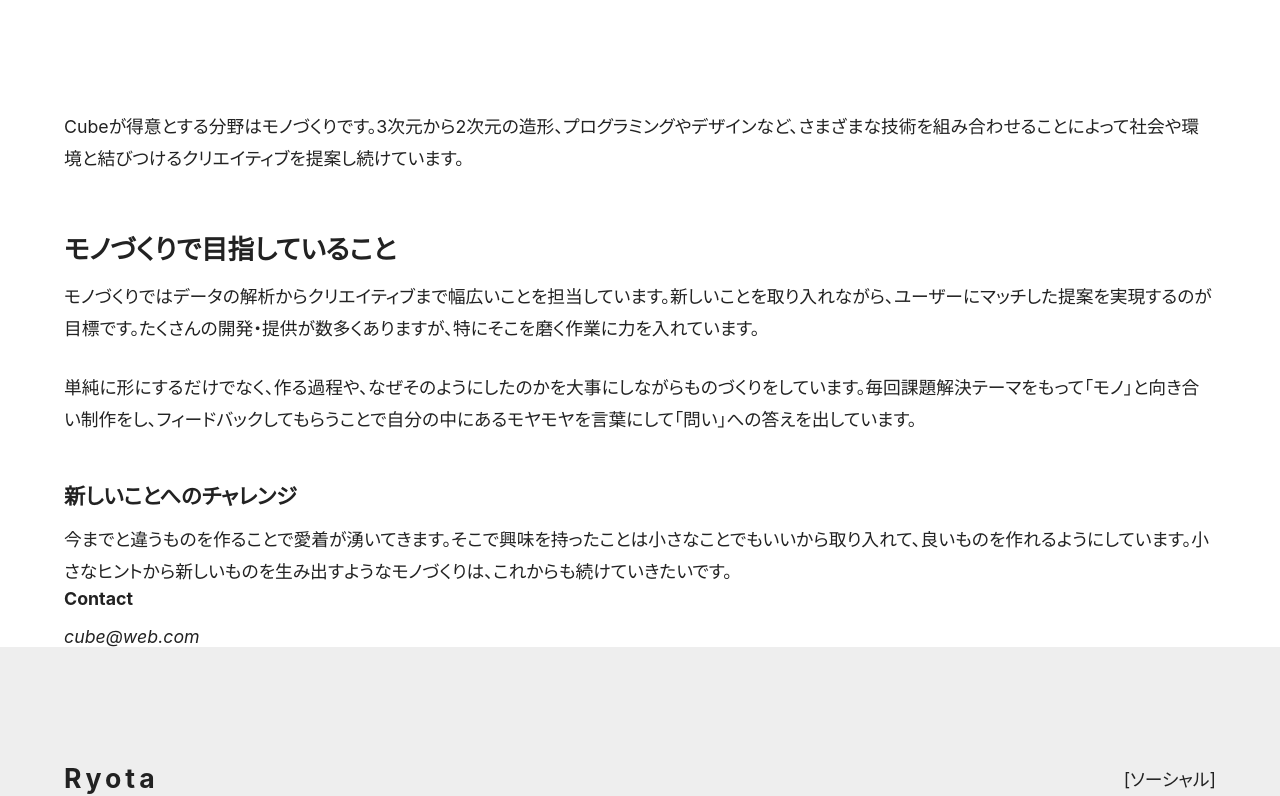
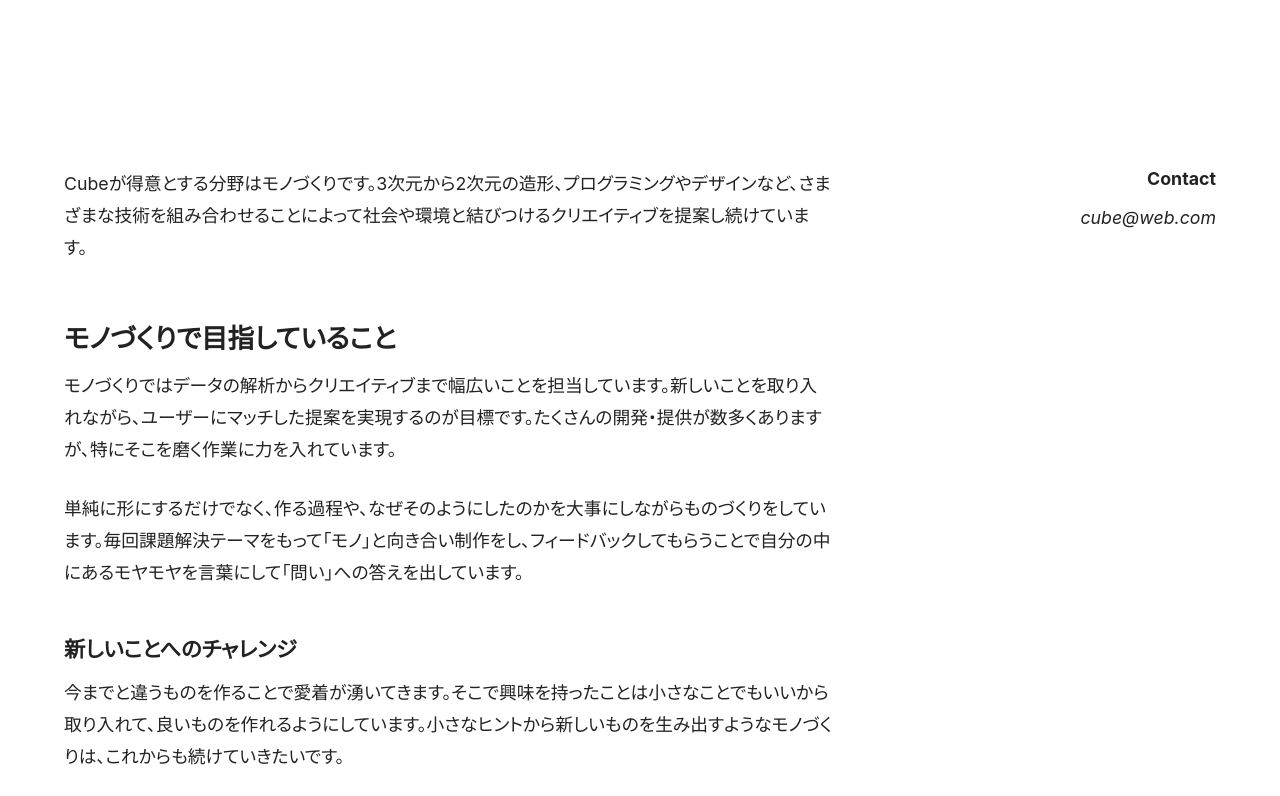
Before and after one commit to goto-ryota56/Next-js_test, a Next.js app: page /about in a window 1280 px wide. Shown: the part 395-1191 px from the top of the page. Built offline with nearby package versions, Linux system fonts and the light colour scheme.

Commit message:
カラムに応じたスタイル追記

```diff
--- a/styles/two-column.module.css
+++ b/styles/two-column.module.css
@@ -0,0 +1,30 @@
+@charset "utf-8";
+
+.flexContainer {
+    composes: sideBySide from "./utils.module.css";
+    gap: var(--space-md);
+    margin: var(--space-md) 0 var(--space-lg);
+}
+
+@media (min-width: 768px) {
+    .main {
+        width: 768px;
+    }
+    .sidebar {
+        width: 240px;
+        position: sticky;
+        top: 40px;
+        align-self: flex-start;
+    }
+
+    .sidebar * {
+        text-align: right;
+    }
+
+    .sidebar :is(div, ul) {
+        width: fit-content;
+        margin-left: auto;
+        place-items: flex-end;
+        place-content: flex-end;
+    }
+}
```
